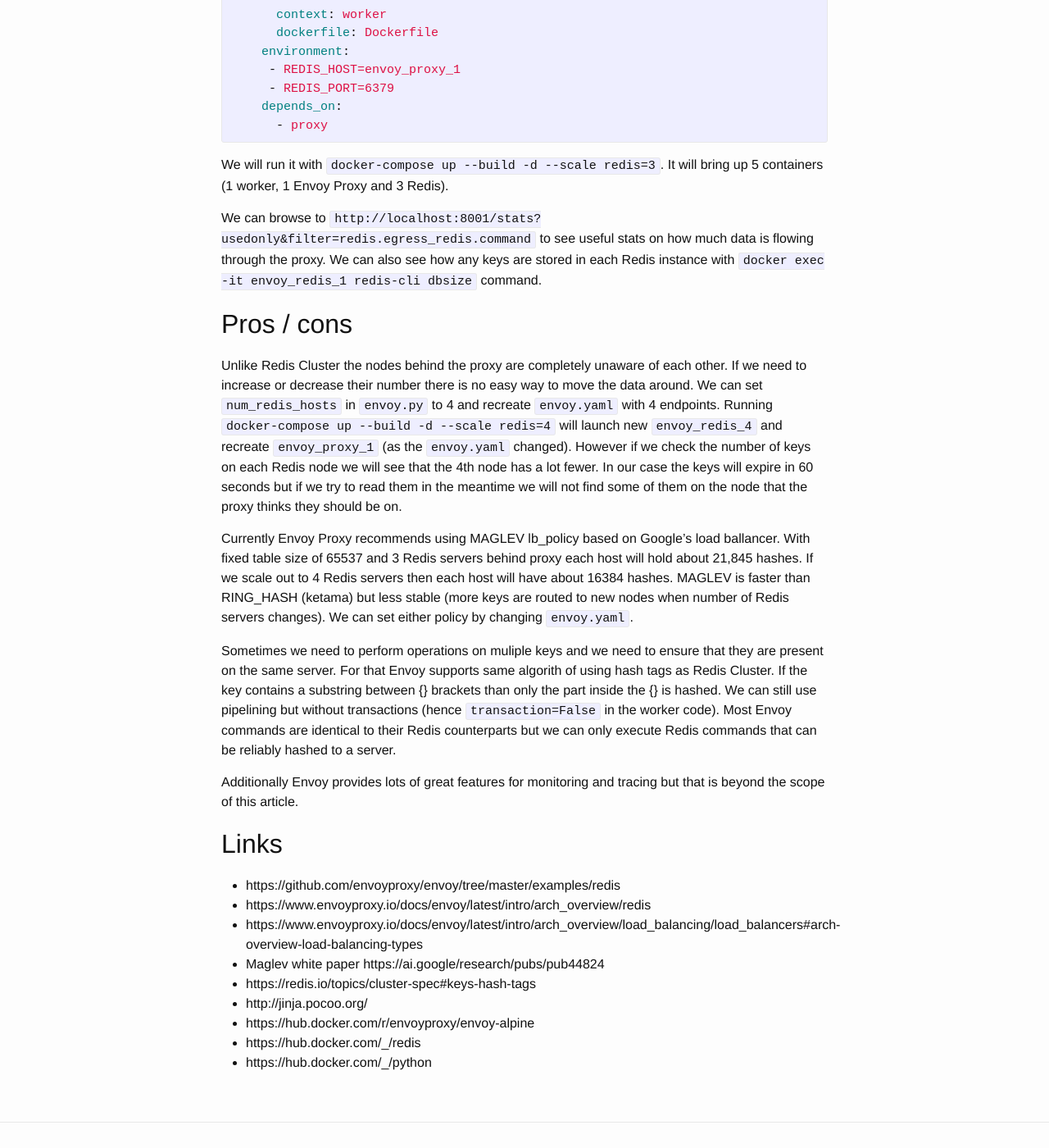
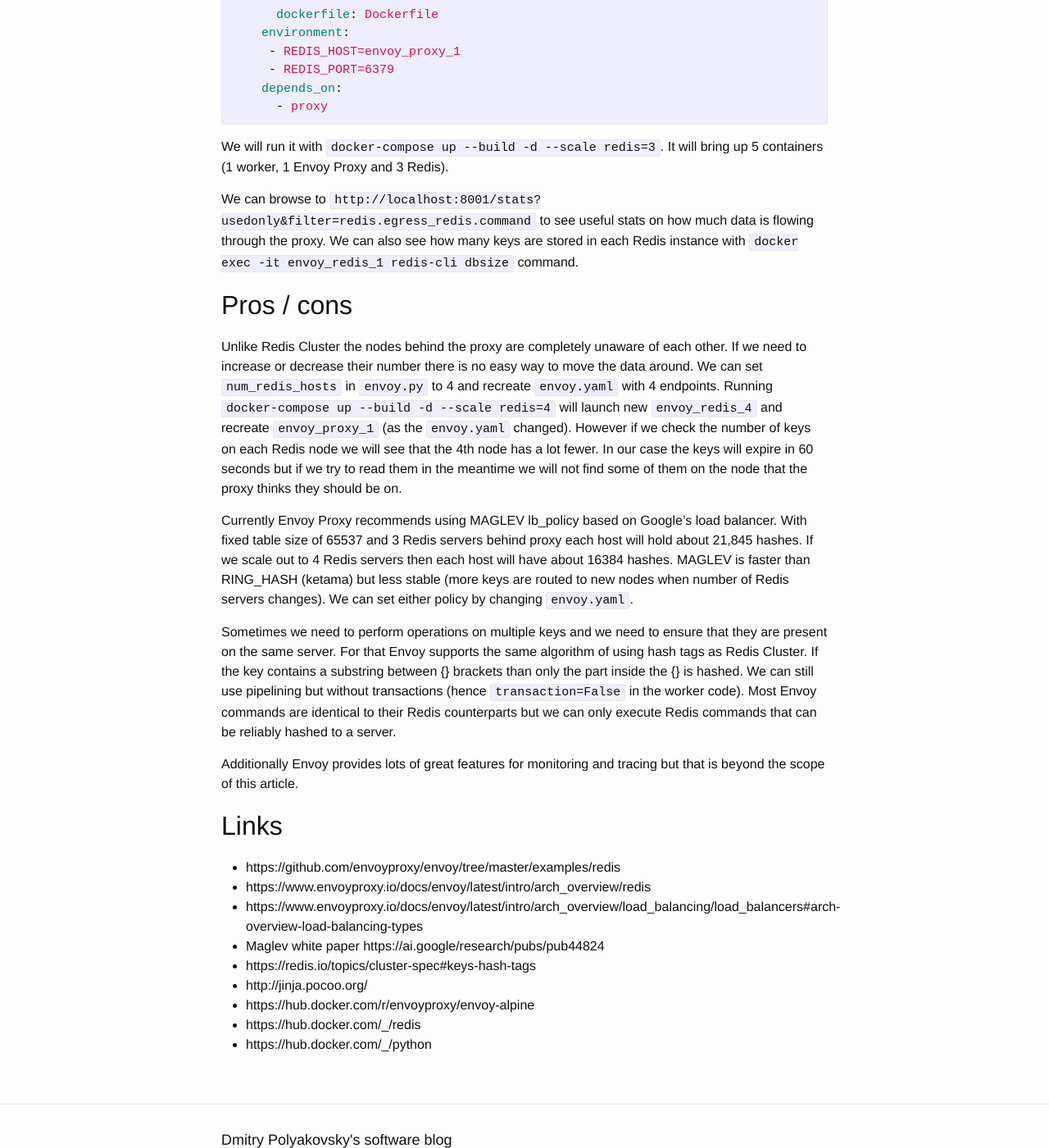
Before and after one commit to dmitrypol/dmitrypol.github.io, a Jekyll site: the page built from _posts/2019-03-18-envoy-proxy.md, in a window 1280 px wide and 1400 px high, scrolled down 3933 px. Shown: the whole window at 82% size. Built offline with Jekyll 4.4.1, drawn with Linux system fonts in a browser that asks for light colours; nearby versions of some CDN libraries; comment, search, counter and statistics services are not loaded; some of the changed text lies outside the part shown.

Commit message:
fixed typos
Signed-off-by: Dmitry <dmitrypol@gmail.com>

```diff
--- a/_posts/2019-03-18-envoy-proxy.md
+++ b/_posts/2019-03-18-envoy-proxy.md
@@ -4,14 +4,14 @@
 categories: redis
 ---
 
-In a previous [article]({% post_url 2019-02-25-1000-node-redis-cluster %}) we explored using Redis Cluster.  Now we will discuss using Envoy Proxy to scale our Redis infrastructure.  This article assumes that the reader is familiar with Redis and Docker Compose.
+In the previous [article]({% post_url 2019-02-25-1000-node-redis-cluster %}) we explored using Redis Cluster.  Now we will discuss using Envoy Proxy to scale our Redis infrastructure.  This article assumes that the reader is familiar with Redis and Docker Compose.
 
 * TOC
 {:toc}
 
 ## Introduction
 
-Redis can be leveraged for many purposes to help scale our applications.  It can help with caching, background job queuing, access throttling, features flags, and so on.  Some of the challenges with Redis are that it is mostly single-threaded and all data has to fit into RAM.  We could use replicas for reads or setup multiple Redis servers for different purposes (one for cache, another for job queue, ...) and use different connection strings.
+Redis can be leveraged for many purposes to help scale our applications.  It can help with caching, background job queuing, access throttling, features flags, and so on.  Some of the challenges with Redis are that it is mostly single-threaded and all data has to fit into RAM.  We could use replicas for reads or setup multiple Redis servers for different purposes (one for cache, another for job queue, ...) and use separate connection strings.
 
 But what if we needed a VERY large cache to store rapidly changing data?  For example, a game like Pokémon where we keep track of user's physical lon/lat locations.  We need a lot of RAM to store the individual Redis keys.  Using TTL to purge stale keys can tax our CPU.
 
@@ -65,7 +65,6 @@
     lb_policy: MAGLEV
     load_assignment:
       cluster_name: redis_cluster
-      endpoints:
       endpoints:
       - lb_endpoints:
         {% for i in range(1, num_redis_hosts+1) %}
@@ -160,15 +159,15 @@
 
 We will run it with `docker-compose up --build -d --scale redis=3`.  It will bring up 5 containers (1 worker, 1 Envoy Proxy and 3 Redis).
 
-We can browse to `http://localhost:8001/stats?usedonly&filter=redis.egress_redis.command` to see useful stats on how much data is flowing through the proxy.  We can also see how any keys are stored in each Redis instance with `docker exec -it envoy_redis_1 redis-cli dbsize` command.
+We can browse to `http://localhost:8001/stats?usedonly&filter=redis.egress_redis.command` to see useful stats on how much data is flowing through the proxy.  We can also see how many keys are stored in each Redis instance with `docker exec -it envoy_redis_1 redis-cli dbsize` command.
 
 ## Pros / cons
 
 Unlike Redis Cluster the nodes behind the proxy are completely unaware of each other.  If we need to increase or decrease their number there is no easy way to move the data around.  We can set `num_redis_hosts` in `envoy.py` to 4 and recreate `envoy.yaml` with 4 endpoints.  Running `docker-compose up --build -d --scale redis=4` will launch new `envoy_redis_4` and recreate `envoy_proxy_1` (as the `envoy.yaml` changed).  However if we check the number of keys on each Redis node we will see that the 4th node has a lot fewer.  In our case the keys will expire in 60 seconds but if we try to read them in the meantime we will not find some of them on the node that the proxy thinks they should be on.
 
-Currently Envoy Proxy recommends using MAGLEV lb_policy based on Google's load ballancer.  With fixed table size of 65537 and 3 Redis servers behind proxy each host will hold about 21,845 hashes.  If we scale out to 4 Redis servers then each host will have about 16384 hashes.  MAGLEV is faster than RING_HASH (ketama) but less stable (more keys are routed to new nodes when number of Redis servers changes).  We can set either policy by changing `envoy.yaml`.
+Currently Envoy Proxy recommends using MAGLEV lb_policy based on Google's load balancer.  With fixed table size of 65537 and 3 Redis servers behind proxy each host will hold about 21,845 hashes.  If we scale out to 4 Redis servers then each host will have about 16384 hashes.  MAGLEV is faster than RING_HASH (ketama) but less stable (more keys are routed to new nodes when number of Redis servers changes).  We can set either policy by changing `envoy.yaml`.
 
-Sometimes we need to perform operations on muliple keys and we need to ensure that they are present on the same server.  For that Envoy supports same algorith of using hash tags as Redis Cluster.  If the key contains a substring between {} brackets than  only the part inside the {} is hashed.  We can still use pipelining but without transactions (hence `transaction=False` in the worker code).  Most Envoy commands are identical to their Redis counterparts but we can only execute Redis commands that can be reliably hashed to a server.
+Sometimes we need to perform operations on multiple keys and we need to ensure that they are present on the same server.  For that Envoy supports the same algorithm of using hash tags as Redis Cluster.  If the key contains a substring between {} brackets than  only the part inside the {} is hashed.  We can still use pipelining but without transactions (hence `transaction=False` in the worker code).  Most Envoy commands are identical to their Redis counterparts but we can only execute Redis commands that can be reliably hashed to a server.
 
 Additionally Envoy provides lots of great features for monitoring and tracing but that is beyond the scope of this article.
 
```
